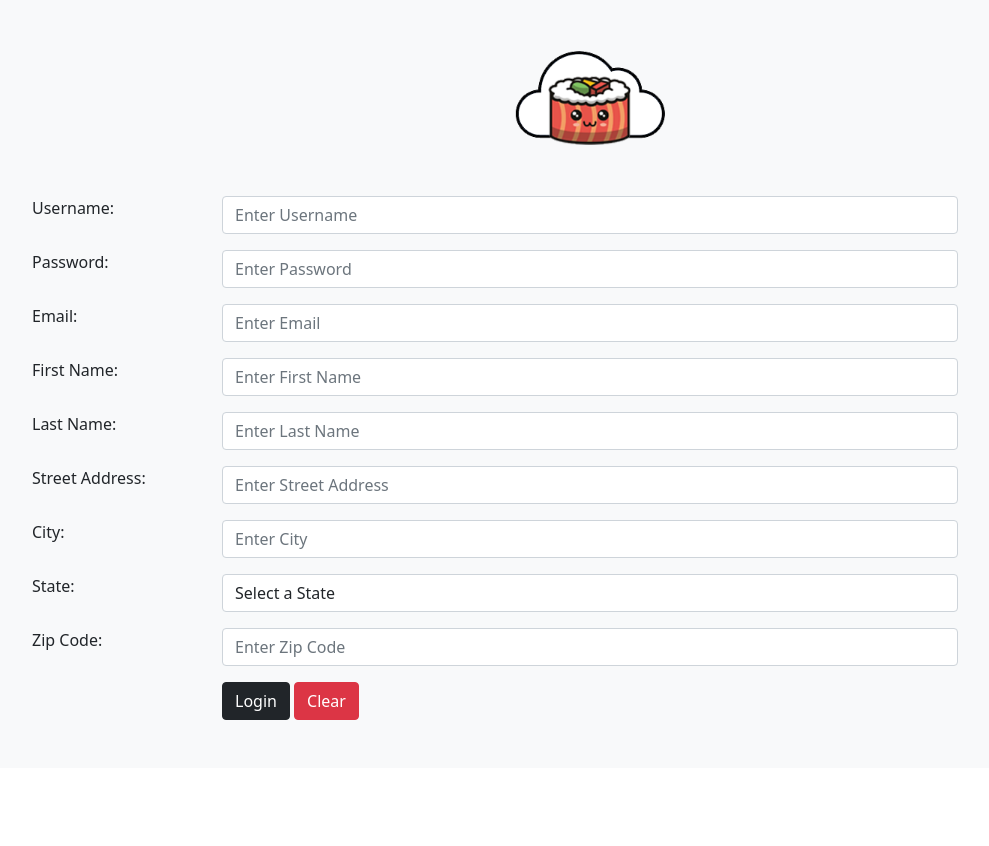
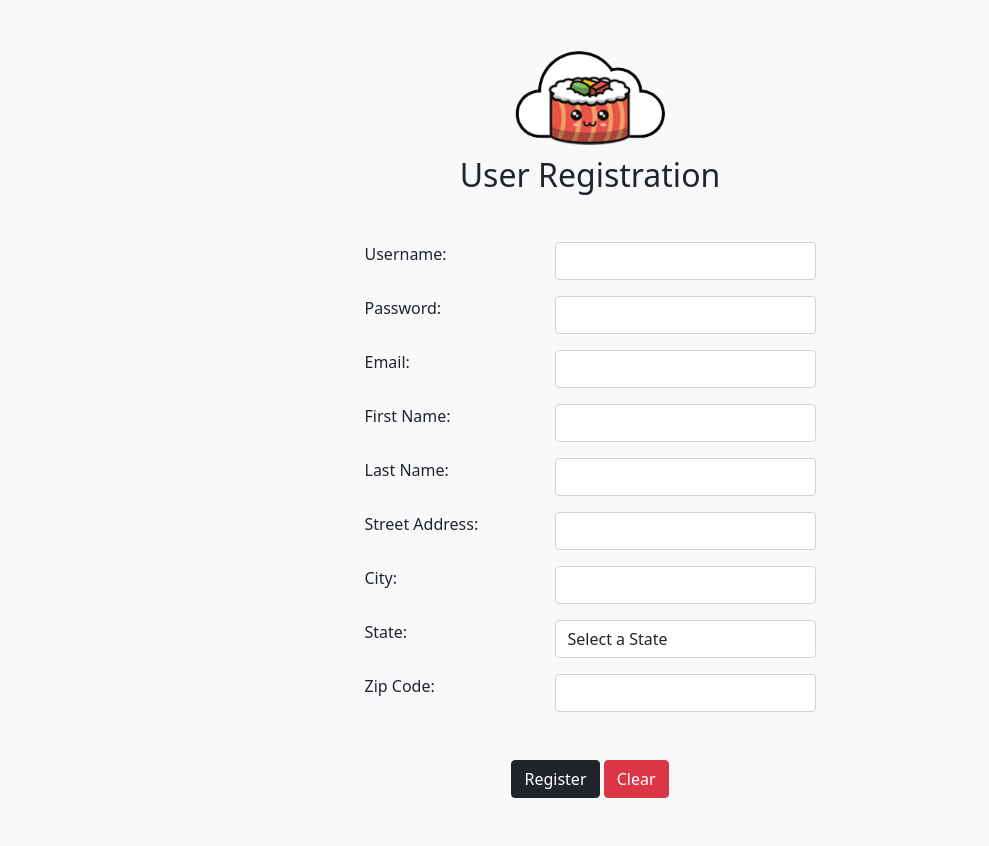
Before and after one commit to sushicloud-online/sushicloud, a PHP site: page /register.php in a window 1280 px wide. Shown: the part 56-902 px from the top of the page, without its empty margins (50-1039 px from the left). Before the commit the page ends 776 px from the top, so only its background shows below. Run offline with PHP 8.4, Linux system fonts and the light colour scheme.

Commit message:
changed text boxes size

```diff
--- a/register.php
+++ b/register.php
@@ -27,76 +27,77 @@
 
         <div class="text-center mx-auto mt-5">
             <img src="./assets/sushicloud.png" width="300px" height="100px" alt="sushicloud">
+            <h2 class="mt-2">User Registration</h2>
         </div>
 
-        <form class="form-horizontal form-group mt-5" action="./background_scripts/registration_validation.php" method="post">
-            <div class="row">
+        <form class="form-row align-items-center mt-5" action="./background_scripts/registration_validation.php" method="post">
+            <div class="row justify-content-center">
                 <label class="control-label col-sm-2" for="username">Username:</label>
 
-                <div class="col-sm-8">
-                    <input type="text" class="form-control" id="username" placeholder="Enter Username" name="username"
+                <div class="col-sm-3">
+                    <input type="text" class="form-control" id="username" name="username"
                         required>
                 </div>
             </div>
 
-            <div class="row mt-3">
+            <div class="row justify-content-center mt-3">
                 <label class="control-label col-sm-2" for="password">Password:</label>
 
-                <div class="col-sm-8">
-                    <input type="password" class="form-control" id="password" placeholder="Enter Password" name="password"
+                <div class="col-sm-3">
+                    <input type="password" class="form-control" id="password" name="password"
                         required>
                 </div>
             </div>
 
-            <div class="row mt-3">
+            <div class="row justify-content-center mt-3">
                 <label class="control-label col-sm-2" for="password">Email:</label>
 
-                <div class="col-sm-8">
-                    <input type="email" class="form-control" id="email" placeholder="Enter Email" name="email"
+                <div class="col-sm-3">
+                    <input type="email" class="form-control" id="email" name="email"
                         required>
                 </div>
             </div>
 
-            <div class="row mt-3">
+            <div class="row justify-content-center mt-3">
                 <label class="control-label col-sm-2" for="fname">First Name:</label>
 
-                <div class="col-sm-8">
-                    <input type="text" class="form-control" id="fname" placeholder="Enter First Name" name="fname"
+                <div class="col-sm-3">
+                    <input type="text" class="form-control" id="fname" name="fname"
                         required>
                 </div>
             </div>
 
-            <div class="row mt-3">
+            <div class="row justify-content-center mt-3">
                 <label class="control-label col-sm-2" for="lname">Last Name:</label>
 
-                <div class="col-sm-8">
-                    <input type="text" class="form-control" id="lname" placeholder="Enter Last Name" name="lname"
+                <div class="col-sm-3">
+                    <input type="text" class="form-control" id="lname" name="lname"
                         required>
                 </div>
             </div>
 
-            <div class="row mt-3">
+            <div class="row justify-content-center mt-3">
                 <label class="control-label col-sm-2" for="street_address">Street Address:</label>
 
-                <div class="col-sm-8">
-                    <input type="text" class="form-control" id="street_address" placeholder="Enter Street Address" name="street_address"
+                <div class="col-sm-3">
+                    <input type="text" class="form-control" id="street_address" name="street_address"
                         required>
                 </div>
             </div>
 
-            <div class="row mt-3">
+            <div class="row justify-content-center mt-3">
                 <label class="control-label col-sm-2" for="city">City:</label>
 
-                <div class="col-sm-8">
-                    <input type="text" class="form-control" id="city" placeholder="Enter City" name="city"
+                <div class="col-sm-3">
+                    <input type="text" class="form-control" id="city" name="city"
                         required>
                 </div>
             </div>
 
-            <div class="row mt-3">
+            <div class="row justify-content-center mt-3">
                 <label class="control-label col-sm-2" for="state">State:</label>
 
-                <div class="col-sm-8">
+                <div class="col-sm-3">
                         <select id="state" name="state" class="form-control" required>
                     	<option value=''>Select a State</option>
                         <option value="AL">Alabama</option>
@@ -153,21 +154,20 @@
                 </div>
             </div>
 
-            <div class="row mt-3">
+            <div class="row justify-content-center mt-3">
                 <label class="control-label col-sm-2" for="zip">Zip Code:</label>
 
-                <div class="col-sm-8">
-                    <input type="number" class="form-control" id="zip" placeholder="Enter Zip Code" name="zip"
+                <div class="col-sm-3">
+                    <input type="number" class="form-control" id="zip" name="zip"
                         required>
                 </div>
             </div>
 
-
-            <div class="row">
-                <div class="offset-sm-2 col-sm-10 mt-3">
-                    <input type="submit" class="btn btn-dark" value="Login" name="login">
+            <div class="row offset mt-5">
+                <center>
+                    <input type="submit" class="btn btn-dark" value="Register" name="login">
                     <input type="reset" class="btn btn-danger" value="Clear">
-                </div>
+                </center>
             </div>
         </form>
     </div>
--- a/sushicloud.sql
+++ b/sushicloud.sql
@@ -18,7 +18,7 @@ CREATE TABLE `anime` (
 
 CREATE TABLE `admin` (
   `username` varchar(50) NOT NULL,
-  `password` varchar(255) NOT NULL,
+  `password` varchar(255) DEFAULT NULL,
   `email` varchar(50) DEFAULT NULL,
   `first_name` varchar(50) DEFAULT NULL,
   `last_name` varchar(50) DEFAULT NULL
```
Also changed, not shown: admin/admin_login.php (+9 -8 lines), admin/admin_register.php (+22 -28 lines), login.php (+15 -22 lines).
